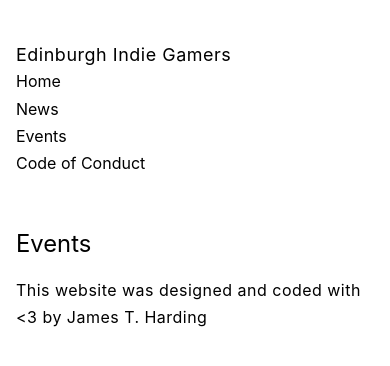
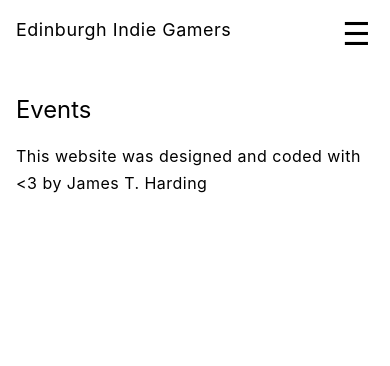
Before and after one commit to empowermint/edinburgh-indie-gamers, a Next.js app: page /events in a window 390 px wide. Shown: the top 366 px of the page. Built offline with nearby package versions, Linux system fonts and the light colour scheme; a web font is replaced by a local one.

Commit message:
Implement responsive menu

```diff
--- a/components/Layout.js
+++ b/components/Layout.js
@@ -8,6 +8,7 @@ export default function Layout({ title, children }) {
         <title>{title}</title>
       </Head>
       <header className="header">
+        <h3>Edinburgh Indie Gamers</h3>
         <Menu />
       </header>
       <main>{children}</main>
--- a/components/Menu.js
+++ b/components/Menu.js
@@ -2,10 +2,28 @@ import { Component } from 'react';
 import Link from 'next/link'
 
 export default class Menu extends Component {
+  handleHamburgerClick(e) {
+    const closeIcon = document.getElementById('menu__hamburger-close');
+    const openIcon = document.getElementById('menu__hamburger-open');
+    const mainMenu = document.getElementById('main-menu');
+
+    if (e.target.data === 'closed') {
+      closeIcon.style.display = 'none';
+      openIcon.style.display = 'inline';
+      e.target.data = 'open';
+      mainMenu.classList.remove('menu-open');
+    } else {
+      openIcon.style.display = 'none';
+      closeIcon.style.display = 'inline';
+      e.target.data = 'closed';
+      mainMenu.classList.add('menu-open');
+    }
+  }
+
   render() {
     return(
       <>
-        <h3>Edinburgh Indie Gamers</h3>
+        <nav id="main-menu">
           <ul className="main-menu">
             <li>
               <Link href="/">
@@ -28,6 +46,11 @@ export default class Menu extends Component {
               </Link>
             </li>
           </ul>
+        </nav>
+        <button id="menu__hamburger" onClick={this.handleHamburgerClick} data="closed">
+          <span id="menu__hamburger-open">☰</span>
+          <span id="menu__hamburger-close">x</span>
+        </button>
       </>
     )
   }
--- a/styles/global.scss
+++ b/styles/global.scss
@@ -8,3 +8,9 @@
   --clr-primary: hsl(0 0% 5%);
   --clr-bg: hsl(0 0% 98%);
 }
+
+.hidden {
+  width: 0;
+  height: 0;
+  overflow: hidden;
+}
--- a/styles/layout.scss
+++ b/styles/layout.scss
@@ -11,3 +11,79 @@
 section {
   min-height: 100vh;
 }
+
+// HEADER
+
+header {
+  display: flex;
+}
+
+header h3 {
+  margin: 0;
+  font-family: marvin, var(--font-stack);
+}
+
+// NAVIGATION - MOBILE
+
+@media screen and (max-width: 700px) {
+  nav {
+    position: fixed;
+    top: 0;
+    left: 0;
+    bottom: 0;
+    right: 0;
+    background-color: var(--clr-brand);
+    color: var(--clr-bg);
+    font-size: calc(1rem + 2vw);
+    transform: translateX(100%);
+    transition: .5s ease-out;
+  }
+
+  nav.menu-open {
+    transform: translateX(0%);
+  }
+
+  header nav ul {
+    block-size: 100%;
+    display: flex;
+    flex-flow: column;
+    justify-content: end;
+    align-items: end;
+    text-align: end;
+    padding: 10vw;
+    gap: max(10vw, 3.5ch);
+  }
+
+  #menu__hamburger {
+    font-family: grenadine-mvb, var(--font-stack);
+    font-size: calc(1rem + 4vw);
+    position: fixed;
+    top: 0;
+    right: 0;
+    padding: 5vw;
+    z-index: 100;
+  }
+
+  #menu__hamburger-close {
+    color: var(--clr-bg);
+    display: none;
+  }
+}
+
+// NAVIGATION - DESKTOP
+
+@media screen and (min-width: 700px) {
+  nav {
+    flex-grow: 1;
+  }
+
+  header nav ul {
+    display: flex;
+    justify-content: end;
+    gap: 2.5ch;
+  }
+
+  #menu__hamburger {
+    display: none;
+  }
+}
```
Lines whose indentation alone changed are shown as unchanged.
